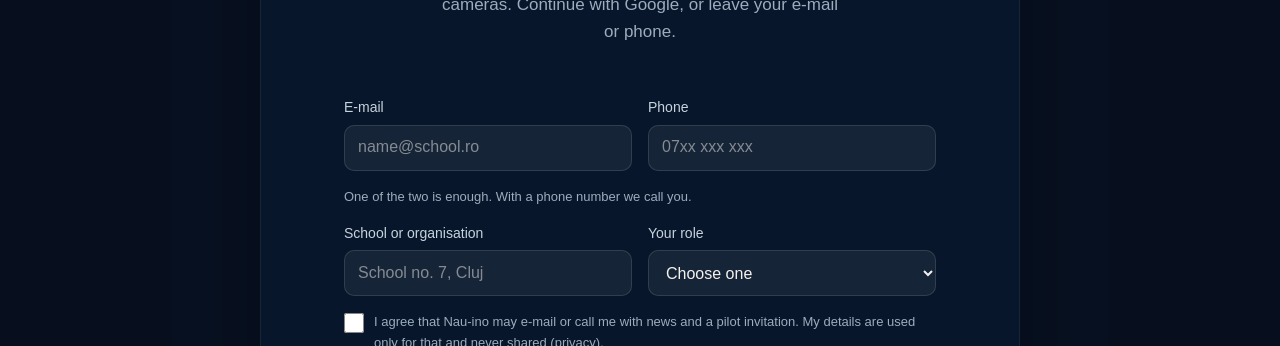
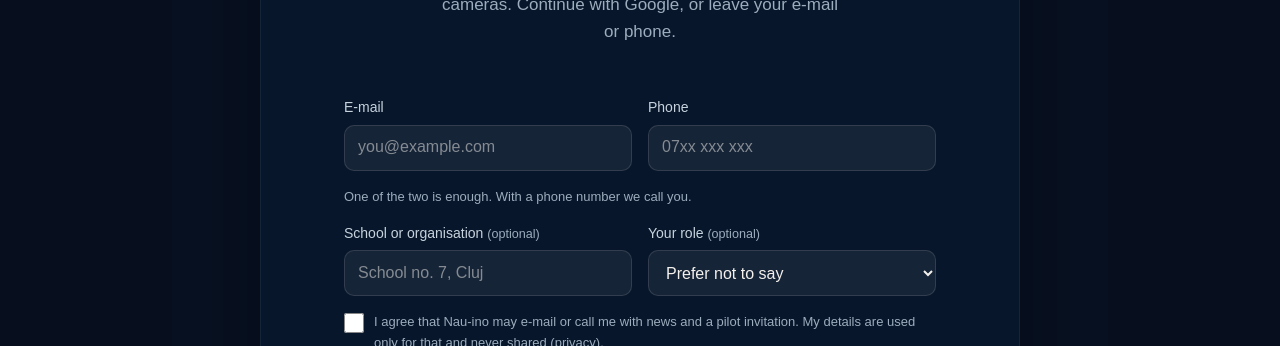
Before and after one commit to Alexx1612/faceprofiler-fiki, a Next.js app: page /landing in a window 1280 px wide. Shown: the part 4920-5266 px from the top of the page. Built offline with nearby package versions, Linux system fonts and the light colour scheme; no server answers; a web font is replaced by a local one.

Commit message:
v1.37: school and role optional on the newsletter form; neutral e-mail placeholder

```diff
--- a/components/landing/pilot-form.tsx
+++ b/components/landing/pilot-form.tsx
@@ -11,7 +11,7 @@ import { googleClientId, loadGoogleId, type GoogleUser } from "@/lib/google-auth
 
 /**
  * "Subscribe to the newsletter (to be invited for a pilot)": the only sign-up on the landing page. Continue with Google, or leave an e-mail and/or a phone
- * number (at least one), plus school, role and consent.
+ * number (at least one), plus consent; school and role are optional.
  *
  * Methodology: with Google sign-in the e-mail comes from Google, not from a text field; the ID token goes
  * with the request to our collector, which verifies it with Google (collector/Pilot.gs) and e-mails the
@@ -130,11 +130,13 @@ export function PilotForm() {
           {!user && (
             <label>
               E-mail
-              <input name="email" type="email" autoComplete="email" placeholder="name@school.ro" />
+              <input name="email" type="email" autoComplete="email" placeholder="you@example.com" />
             </label>
           )}
           <label>
-            Phone {user ? <span className="lp-form__opt">(optional, if you want a call)</span> : null}
+            <span>
+              Phone {user ? <span className="lp-form__opt">(optional, if you want a call)</span> : null}
+            </span>
             <input
               name="phone"
               type="tel"
@@ -158,13 +160,17 @@ export function PilotForm() {
         )}
         <div className="lp-form__two">
           <label>
-            School or organisation
-            <input name="school" required autoComplete="organization" placeholder="School no. 7, Cluj" />
+            <span>
+              School or organisation <span className="lp-form__opt">(optional)</span>
+            </span>
+            <input name="school" autoComplete="organization" placeholder="School no. 7, Cluj" />
           </label>
           <label>
-            Your role
+            <span>
+              Your role <span className="lp-form__opt">(optional)</span>
+            </span>
             <select name="role" defaultValue="">
-              <option value="">Choose one</option>
+              <option value="">Prefer not to say</option>
               <option>Principal or director</option>
               <option>Administrator</option>
               <option>Teacher</option>
--- a/lib/versions.ts
+++ b/lib/versions.ts
@@ -10,6 +10,7 @@
 export type SiteVersion = { version: string; date: string; changes: string[] };
 
 export const versions: SiteVersion[] = [
+  { version: "v1.37", date: "2026-11-26", changes: ["Newsletter form: school and role are optional; only an e-mail or a phone number (or Google) and consent are needed"] },
   { version: "v1.36", date: "2026-11-26", changes: ["Newsletter wording everywhere: M3 landing description, M5 event notes, analytics funnel step \"Subscribe or survey opened\""] },
   { version: "v1.35", date: "2026-11-26", changes: ["The sign-up is now \"Subscribe to newsletter (to be invited for a pilot)\" on the home and landing pages", "Game intro explains the three steps in plain words", "Team accounts can record a showcase of the site (red record button next to the e-mail; REC pill with Stop); recordings include the game and the videos and appear under Showcase in Analytics → Replays"] },
   { version: "v1.34", date: "2026-11-26", changes: ["Landing: one \"Book a pilot\" form replaces the separate \"Get notified\" card: continue with Google, or leave an e-mail and/or a phone number"] },
```
